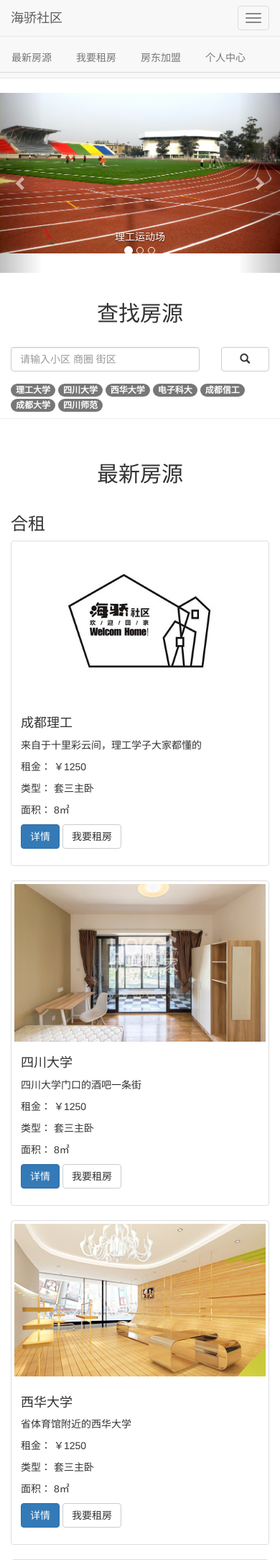
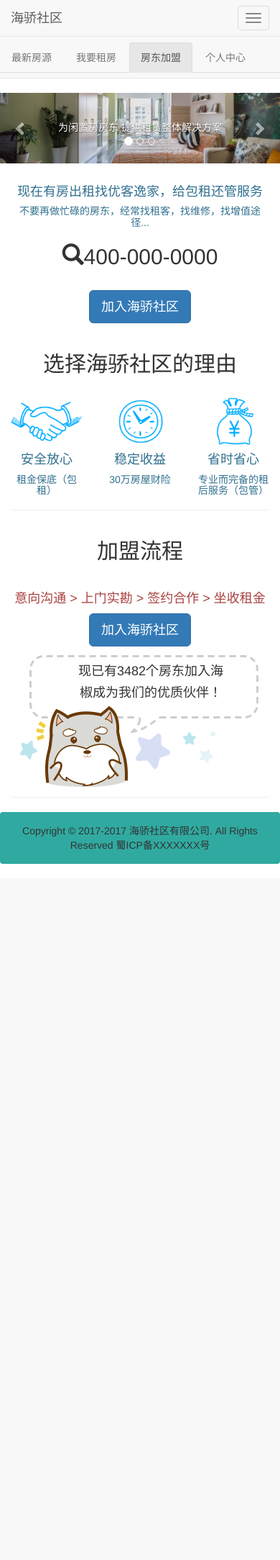
Before and after one commit to cyjwdm0503/haijiaoshequ, a Django app: page /apply in a window 390 px wide, after a click on "Toggle navigation"; the page is wider, and only the part inside the window is pictured. Shown: the top 2167 px of that part at 72% size. After the commit the page ends 1200 px from the top of that part, so only its background shows below. Run offline with Django 3.2, Linux system fonts and the light colour scheme; some libraries are stand-ins or nearby versions.

Commit message:
新增房东申请界面
新增房东申请界面

```diff
--- a/haijiaoshequ/haijiaoshequ/urls.py
+++ b/haijiaoshequ/haijiaoshequ/urls.py
@@ -23,5 +23,6 @@ urlpatterns = [
     url(r'^admin/', admin.site.urls),
     url(r'^zhanshi/',include('zhanshi.urls')),
     url(r'^search',views.search,{'name':'我要租房'}),
+    url(r'^apply',views.apply,{'name':'房东加盟'}),
     url(r'^',views.index,{'name':'海骄社区'})
 ]
--- a/haijiaoshequ/haijiaoshequ/views.py
+++ b/haijiaoshequ/haijiaoshequ/views.py
@@ -18,3 +18,9 @@ def search(request,name='haijiaoshequ'):
     context = {'name':name}
     return HttpResponse(template.render(context, request))
 # Create your views here.
+
+
+def apply(request,name='haijiaoshequ'):
+    template =  loader.get_template('apply.html');
+    context = {'name':name}
+    return HttpResponse(template.render(context, request))
--- /dev/null
+++ b/haijiaoshequ/templates/apply.html
@@ -0,0 +1,187 @@
+<!DOCTYPE html>
+<html lang="en">
+<head>
+    <meta charset="utf-8">
+    <meta name="viewport" content="width=device-width, initial-scale=1.0">
+    <meta name="description" content="">
+    <title>{{ name }} </title>
+    {% load static %}
+    <!-- 最新版本的 Bootstrap 核心 CSS 文件 -->
+
+    <script src="https://cdn.bootcss.com/jquery/1.12.4/jquery.min.js"></script>
+    <!--
+    <link rel="stylesheet" href="https://cdn.bootcss.com/bootstrap/3.3.7/css/bootstrap.min.css" integrity="sha384-BVYiiSIFeK1dGmJRAkycuHAHRg32OmUcww7on3RYdg4Va+PmSTsz/K68vbdEjh4u" crossorigin="anonymous">
+    -->
+    <link rel="stylesheet" href="{% static 'bootstrap/css/bootstrap.min.css' %}">
+
+    <!-- 可选的 Bootstrap 主题文件（一般不用引入） -->
+    <!--
+    <link rel="stylesheet" href="https://cdn.bootcss.com/bootstrap/3.3.7/css/bootstrap-theme.min.css" integrity="sha384-rHyoN1iRsVXV4nD0JutlnGaslCJuC7uwjduW9SVrLvRYooPp2bWYgmgJQIXwl/Sp" crossorigin="anonymous">
+    -->
+    <!---<link rel="stylesheet" href="../static/bootstrap/css/bootstrap-theme.min.css" >
+
+
+    <!-- 最新的 Bootstrap 核心 JavaScript 文件 -->
+    <!--
+    <script src="https://cdn.bootcss.com/bootstrap/3.3.7/js/bootstrap.min.js" integrity="sha384-Tc5IQib027qvyjSMfHjOMaLkfuWVxZxUPnCJA7l2mCWNIpG9mGCD8wGNIcPD7Txa" crossorigin="anonymous"></script>
+    -->
+    <script src="{% static 'bootstrap/js/bootstrap.min.js' %} "></script>
+    <link rel="stylesheet" href="{% static '/index.css' %}">
+</head>
+<body>
+
+<nav class="navbar navbar-default navbar-static-top ">
+    <div class="container-fluid">
+        <!-- Brand and toggle get grouped for better mobile display -->
+        <div class="navbar-header">
+            <button type="button" class="navbar-toggle collapsed" data-toggle="collapse"
+                    data-target="#bs-example-navbar-collapse-1" aria-expanded="false">
+                <span class="sr-only">Toggle navigation</span>
+                <span class="icon-bar"></span>
+                <span class="icon-bar"></span>
+                <span class="icon-bar"></span>
+            </button>
+            <a class="navbar-brand" href="/">海骄社区</a>
+        </div>
+
+        <!-- Collect the nav links, forms, and other content for toggling -->
+        <div class="collapse navbar-collapse " id="bs-example-navbar-collapse-1">
+
+            <ul class="nav navbar-nav navbar-right nav-tabs " role="tablist">
+                <li><a href="#zuixinfangyuan">最新房源</a></li>
+                <li><a href="/search">我要租房</a></li>
+                <li class="active"><a href="/apply">房东加盟</a></li>
+                <li><a href="#gerenzhongxin">个人中心</a></li>
+            </ul>
+
+        </div><!-- /.navbar-collapse -->
+    </div><!-- /.container-fluid -->
+</nav>
+
+<!--照片墙-->
+<div id="carousel-example-generic" class="carousel slide" data-ride="carousel">
+    <!-- Indicators -->
+    <ol class="carousel-indicators">
+        <li data-target="#carousel-example-generic" data-slide-to="0" class="active"></li>
+        <li data-target="#carousel-example-generic" data-slide-to="1"></li>
+        <li data-target="#carousel-example-generic" data-slide-to="2"></li>
+    </ol>
+
+    <!-- Wrapper for slides -->
+    <div class="carousel-inner" role="listbox">
+        <div class="item active ">
+            <img class="img-responsive center-block " src="{% static '/房东加盟1.jpg' %}" alt="为闲置房房东 提供租赁整体解决方案">
+            <div class="carousel-caption">
+                为闲置房房东 提供租赁整体解决方案
+            </div>
+        </div>
+        <div class="item ">
+            <img class="img-responsive center-block " src="{% static '/房东加盟2.jpg' %}" alt="为闲置房房东 提供租赁整体解决方案">
+            <div class="carousel-caption">
+                为闲置房房东 提供租赁整体解决方案
+            </div>
+        </div>
+    </div>
+
+    <!-- Controls -->
+    <a class="left carousel-control" href="#carousel-example-generic" role="button" data-slide="prev">
+        <span class="glyphicon glyphicon-chevron-left" aria-hidden="true"></span>
+        <span class="sr-only">Previous</span>
+    </a>
+    <a class="right carousel-control" href="#carousel-example-generic" role="button" data-slide="next">
+        <span class="glyphicon glyphicon-chevron-right" aria-hidden="true"></span>
+        <span class="sr-only">Next</span>
+    </a>
+</div>
+<!--照片墙结束--->
+
+<div class="container-fluid">
+    <!--加盟联系方式-->
+    <div>
+
+        <div style="padding-top: 20px">
+            <h4 class="text-info  text-center">现在有房出租找优客逸家，给包租还管服务 </h4>
+            <h5 class="text-info  text-center">不要再做忙碌的房东，经常找租客，找维修，找增值途径... </h5>
+        </div>
+        <div class="text-center">
+            <h2><span class="glyphicon glyphicon-search" aria-hidden="true"></span>400-000-0000</h2>
+        </div>
+        <div class="text-center">
+            <span class="btn btn-primary btn-lg">加入海骄社区</span>
+        </div>
+    </div>
+
+    <!----加盟方式----->
+    <!--加盟优势-->
+    <div id="jiamengyoushi">
+        <div class="page-header">
+            <h2 class="text-center">选择海骄社区的理由</h2>
+            <div class="row">
+                <div class="col-xs-4 ">
+                    <div class="align-right">
+                        <img class="img-responsive center-block" src="{% static '加盟优势1.png' %}">
+                        <h4 class="text-info  text-center">安全放心 </h4>
+                        <h5 class="text-info  text-center">租金保底（包租） </h5>
+                    </div>
+                </div>
+                <div class="col-xs-4">
+                    <div><img class="img-responsive center-block" src="{% static '加盟优势2.png' %}"><h4
+                            class="text-info  text-center"> 稳定收益 </h4></div>
+                    <h5 class="text-info  text-center">30万房屋财险 </h5>
+                </div>
+                <div class="col-xs-4">
+                    <div>
+                        <img class="img-responsive center-block" src="{% static '加盟优势3.png' %}"><h4
+                            class="text-info text-center"> 省时省心 </h4>
+                        <h5 class="text-info  text-center">专业而完备的租后服务（包管） </h5>
+                    </div>
+                </div>
+
+            </div>
+        </div>
+    </div>
+
+    <!--加盟优势-->
+
+    <!--加盟流程开始-->
+    <div id="jiamengliucheng">
+        <div class="page-header">
+            <h2 class="text-center">加盟流程</h2>
+            <div class="row">
+                <div class="col-sm-6 " >
+                    <h4 class="text-danger  text-center">意向沟通 > 上门实勘 > 签约合作 > 坐收租金</h4>
+                            <div class="text-center">
+            <span class="btn btn-primary btn-lg">加入海骄社区</span>
+                                <p></p>
+        </div>
+                </div>
+                <div class="col-sm-6 aligned">
+                    <div >
+                        <img  class="img-responsive" src="{% static '房东加盟伙伴.png' %}">
+                        <div style="    position:absolute; top: 5px;    width: 100%;">
+                                 <h4  class="text-center">
+                            现已有3482个房东加入海</h4><h4 class="text-center">椒成为我们的优质伙伴！
+                        </h4>
+
+                        </div>
+
+                    </div>
+                </div>
+            </div>
+        </div>
+    </div>
+    <!--加盟流程结束-->
+</div>
+
+
+<!--公司简介-->
+<div class="jieshu">
+    <div>
+        <div class="alert bottom">
+            <div class="text-center">Copyright © 2017-2017 海骄社区有限公司. All Rights Reserved 蜀ICP备XXXXXXX号</div>
+        </div>
+    </div>
+</div>
+
+</body>
+</html>
--- a/haijiaoshequ/templates/index.html
+++ b/haijiaoshequ/templates/index.html
@@ -51,7 +51,7 @@
             <ul class="nav navbar-nav navbar-right nav-tabs " role="tablist">
                 <li><a href="#zuixinfangyuan">最新房源</a></li>
                 <li><a href="/search">我要租房</a></li>
-                <li><a href="#fangdongjiameng">房东加盟</a></li>
+                <li><a href="/apply">房东加盟</a></li>
                 <li><a href="#gerenzhongxin">个人中心</a></li>
             </ul>
 
@@ -343,7 +343,7 @@
 
 <!-- 品牌详情开始-->
 <div id="pingpaixiangqing">
-    <div class="container-fluid">
+    <div  >
         <div style="background:url('{% static '大背景1.jpg' %}')  center center no-repeat;background-size: cover; width: 100%">
             <div class="row">
                 <div class="col-xs-6 text-center gongsi_info"><p style="padding-left: 15px">
@@ -404,7 +404,7 @@
 
 <!--公司简介-->
 <div class="jieshu">
-    <div class="container-fluid">
+    <div >
         <div class="alert bottom">
             <div class="text-center">Copyright © 2017-2017 海骄社区有限公司. All Rights Reserved 蜀ICP备XXXXXXX号</div>
         </div>
--- a/haijiaoshequ/templates/search.html
+++ b/haijiaoshequ/templates/search.html
@@ -62,8 +62,8 @@
 
                 <ul class="nav navbar-nav navbar-right nav-tabs " role="tablist">
                     <li><a href="#zuixinfangyuan">最新房源</a></li>
-                    <li class="active"><a href="#woyaozufang">我要租房</a></li>
-                    <li><a href="#fangdongjiameng">房东加盟</a></li>
+                    <li class="active"><a href="/search">我要租房</a></li>
+                    <li><a href="/apply">房东加盟</a></li>
                     <li><a href="#gerenzhongxin">个人中心</a></li>
                 </ul>
 
@@ -340,7 +340,7 @@
 
 <!--公司简介-->
 <div class="jieshu">
-    <div class="container-fluid">
+    <div  >
         <div class="alert bottom">
             <div class="text-center">Copyright © 2017-2017 海骄社区有限公司. All Rights Reserved 蜀ICP备XXXXXXX号</div>
         </div>
```
Also changed, not shown: haijiaoshequ/image/加盟优势1.png (added), haijiaoshequ/image/加盟优势2.png (added), haijiaoshequ/image/加盟优势3.png (added), haijiaoshequ/image/房东加盟1.jpg (added), haijiaoshequ/image/房东加盟2.jpg (added), haijiaoshequ/image/房东加盟伙伴.png (added), 6 other files.
